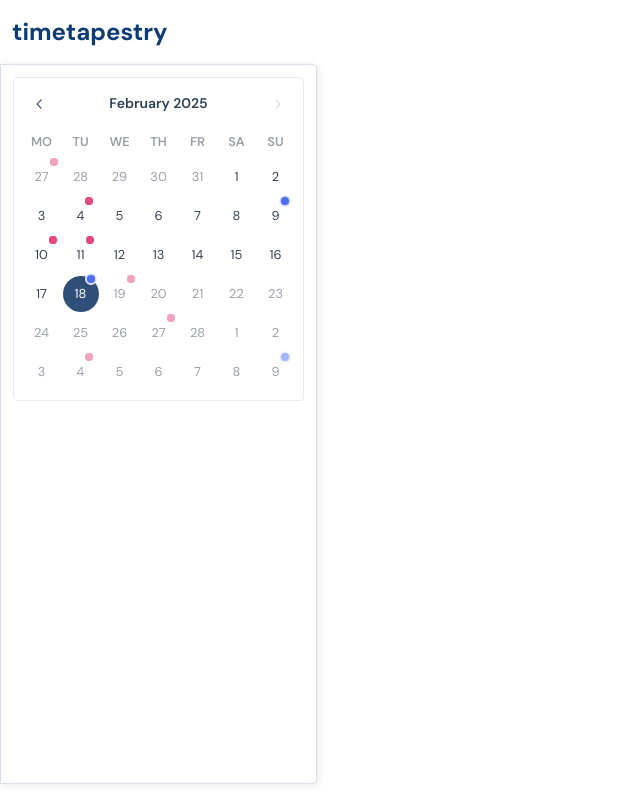
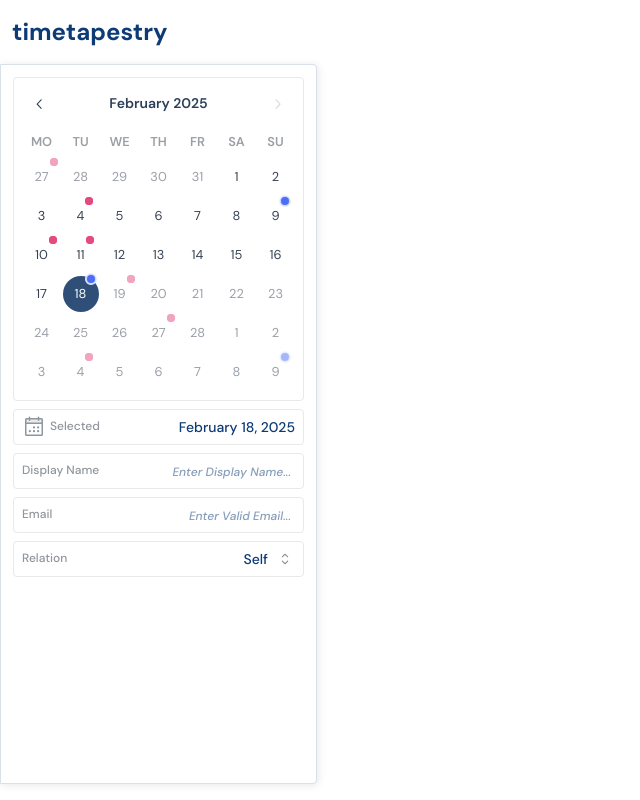
Before and after one commit to aniqatc/time-tapestry, a React (Vite) app: page / in a window 1280 px wide. Shown: the whole page, without its empty margins (0-640 px from the left). Built offline with nearby package versions, Linux system fonts and the light colour scheme.

Commit message:
sidebar: BirthdayForm + styling Sidebar components

```diff
--- /dev/null
+++ b/src/components/Sidebar/BirthdayForm.tsx
@@ -0,0 +1,101 @@
+import { useState } from 'react';
+import { InputWrapper } from '../reusable';
+import { Select } from '@mantine/core';
+
+const relations: string[] = [
+  'Self',
+  'Spouse',
+  'Partner',
+  'Parent',
+  'Sibling',
+  'Child',
+  'Friend',
+  'Grandparent',
+  'Grandchild',
+  'Relative',
+];
+
+export default function BirthdayForm(): JSX.Element {
+  const [focusedInput, setFocusedInput] = useState<string | null>(null);
+  const [name, setName] = useState<string>('');
+  const [email, setEmail] = useState<string>('');
+  const [relation, setRelation] = useState<string>(relations[0]);
+
+  return (
+    <form className="flex w-full flex-col gap-2">
+      <InputWrapper id="name" label="Display Name" isFocused={focusedInput === 'name'}>
+        <input
+          type="text"
+          id="name"
+          placeholder="Enter Display Name..."
+          className="w-full p-1 text-end outline-0 placeholder:text-xs placeholder:italic"
+          value={name}
+          onChange={event => setName(event?.target.value)}
+          onFocus={() => setFocusedInput('name')}
+          onBlur={() => setFocusedInput(null)}
+          autoComplete="off"
+        />
+      </InputWrapper>
+
+      <InputWrapper id="email" label="Email" isFocused={focusedInput === 'email'}>
+        <input
+          type="email"
+          id="email"
+          placeholder="Enter Valid Email..."
+          className="w-full p-1 text-end outline-0 placeholder:text-xs placeholder:italic"
+          value={email}
+          onChange={event => setEmail(event?.target.value)}
+          onFocus={() => setFocusedInput('email')}
+          onBlur={() => setFocusedInput(null)}
+          autoComplete="off"
+        />
+      </InputWrapper>
+
+      <InputWrapper id="relation" label="Relation" isFocused={focusedInput === 'relation'}>
+        <Select
+          id="relation"
+          placeholder="Pick value"
+          data={relations}
+          allowDeselect={false}
+          maxDropdownHeight={165}
+          searchable
+          nothingFoundMessage="Nothing found..."
+          comboboxProps={{ transitionProps: { transition: 'pop-top-right', duration: 200 } }}
+          styles={{
+            wrapper: {
+              marginRight: '-0.5rem',
+            },
+            input: {
+              color: '#0D3B76',
+              width: '100%',
+              height: '2.25rem',
+              textAlign: 'end',
+              fontSize: '0.875rem',
+              borderColor: 'transparent',
+              backgroundColor: 'transparent',
+              ':focus': {
+                borderColor: 'transparent',
+                outline: 'none',
+              },
+            },
+            root: {
+              width: '135px',
+              marginLeft: 'auto',
+            },
+            dropdown: {
+              marginTop: '-0.25rem',
+            },
+            option: {
+              justifyContent: 'flex-end',
+              color: '#4D5A6D',
+            },
+          }}
+          value={relation}
+          onChange={setRelation as any}
+          onFocus={() => setFocusedInput('relation')}
+          onBlur={() => setFocusedInput(null)}
+        />
+      </InputWrapper>
+    </form>
+  );
+}
--- a/src/components/Sidebar/Calendar.tsx
+++ b/src/components/Sidebar/Calendar.tsx
@@ -2,16 +2,11 @@
 
 import { DatePicker, DatesProvider } from '@mantine/dates';
 import { Indicator } from '@mantine/core';
-import { MantineProvider, createTheme } from '@mantine/core';
 import { useState } from 'react';
 
 import '@mantine/core/styles.css';
 import '@mantine/dates/styles.css';
 import '@styles/calendar.css';
-
-const theme = createTheme({
-  fontFamily: 'inherit',
-});
 
 const siteEvents: number[] = [27, 10, 11, 4, 19]; // hard-coded for now
 const userEvents: number[] = [new Date().getDate(), 9]; // hard-coded for now
@@ -39,7 +34,6 @@
   const [date, setDate] = useState<Date | null>(dayjs().toDate());
 
   return (
-    <MantineProvider theme={theme}>
     <DatesProvider settings={{ consistentWeeks: true }}>
       <div className="border-gray-light rounded-sm border p-2">
         <DatePicker
@@ -51,6 +45,5 @@
         />
       </div>
     </DatesProvider>
-    </MantineProvider>
   );
 }
--- /dev/null
+++ b/src/components/Sidebar/SelectedDate.tsx
@@ -0,0 +1,12 @@
+import dayjs from 'dayjs';
+
+import { CalendarDots } from '@phosphor-icons/react';
+import { InputWrapper } from '../reusable';
+
+export default function SelectedDate(): JSX.Element {
+  return (
+    <InputWrapper icon={<CalendarDots size={24} weight="duotone" />} label="Selected">
+      <p>{dayjs(dayjs().toDate()).format('MMMM D, YYYY') /* hard-coded for now */}</p>
+    </InputWrapper>
+  );
+}
--- a/src/components/Sidebar/Sidebar.tsx
+++ b/src/components/Sidebar/Sidebar.tsx
@@ -1,15 +1,27 @@
 import Calendar from './Calendar';
+import SelectedDate from './SelectedDate';
+import BirthdayForm from './BirthdayForm';
+
+import { MantineProvider, createTheme } from '@mantine/core';
 
 interface SidebarProps {
   className?: string;
 }
 
+const theme = createTheme({
+  fontFamily: 'inherit',
+});
+
 export default function Sidebar({ className = '' }: SidebarProps): JSX.Element {
   return (
-    <aside
-      className={`shadow-primary border-primary-200 flex h-[90%] w-min flex-col items-center gap-2 rounded-tr-sm rounded-br-sm border bg-white px-3 py-3 ${className}`}
-    >
-      <Calendar />
-    </aside>
+    <MantineProvider theme={theme}>
+      <aside
+        className={`shadow-primary border-primary-200 flex h-[90%] w-min flex-col items-center gap-2 rounded-tr-sm rounded-br-sm border bg-white px-3 py-3 ${className}`}
+      >
+        <Calendar />
+        <SelectedDate />
+        <BirthdayForm />
+      </aside>
+    </MantineProvider>
   );
 }
--- /dev/null
+++ b/src/components/reusable/InputWrapper.tsx
@@ -0,0 +1,27 @@
+import React from 'react';
+
+interface InputProps {
+  children: React.ReactNode;
+  className?: string;
+  label?: string;
+  icon?: JSX.Element;
+  id?: string;
+  isFocused?: boolean;
+}
+
+export default function InputWrapper({ ...props }: InputProps): JSX.Element {
+  const { id, className, icon, label, isFocused, children } = props;
+
+  return (
+    <div
+      className={`border-gray-light text-gray-medium flex h-9 w-full items-center justify-between gap-2 rounded-sm border px-2 py-1 text-sm ${isFocused ? 'outline-primary-200 outline-2' : 'outline-0'} ${className}`}
+    >
+      <label htmlFor={id} className="flex items-center justify-between gap-1">
+        {icon && <span>{icon}</span>}
+        <span className="text-[0.75rem] font-medium text-nowrap">{label}</span>
+      </label>
+
+      <div className="text-primary-800 w-full text-end font-medium">{children}</div>
+    </div>
+  );
+}
--- a/src/components/reusable/index.ts
+++ b/src/components/reusable/index.ts
@@ -1 +1,2 @@
 export { default as Heading } from './Heading';
+export { default as InputWrapper } from './InputWrapper';
```
Also changed, not shown: src/components/reusable/Heading.tsx (+7 -1 lines). Lines whose indentation alone changed are shown as unchanged.
